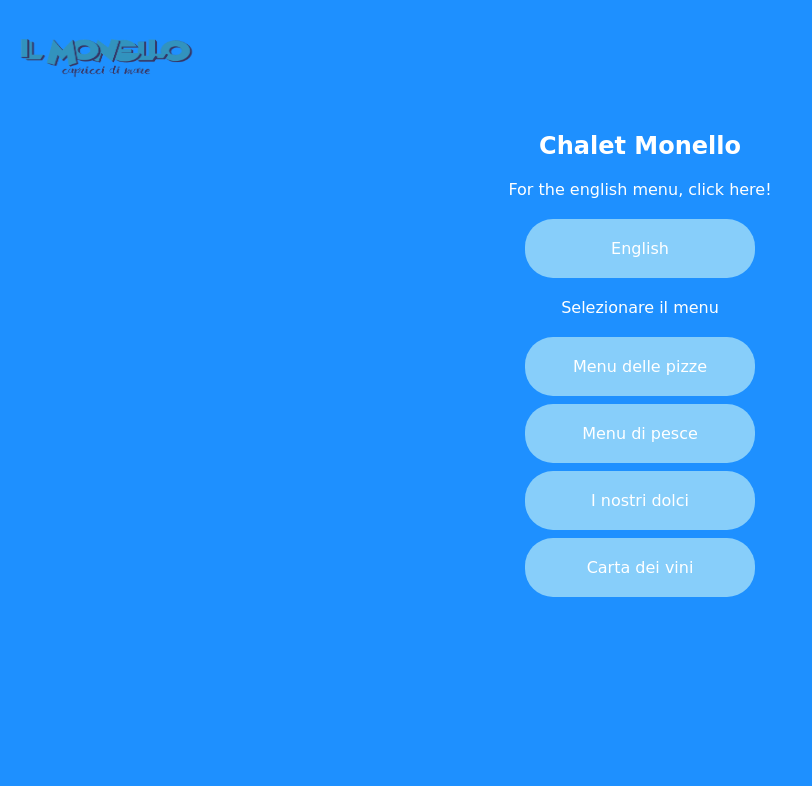
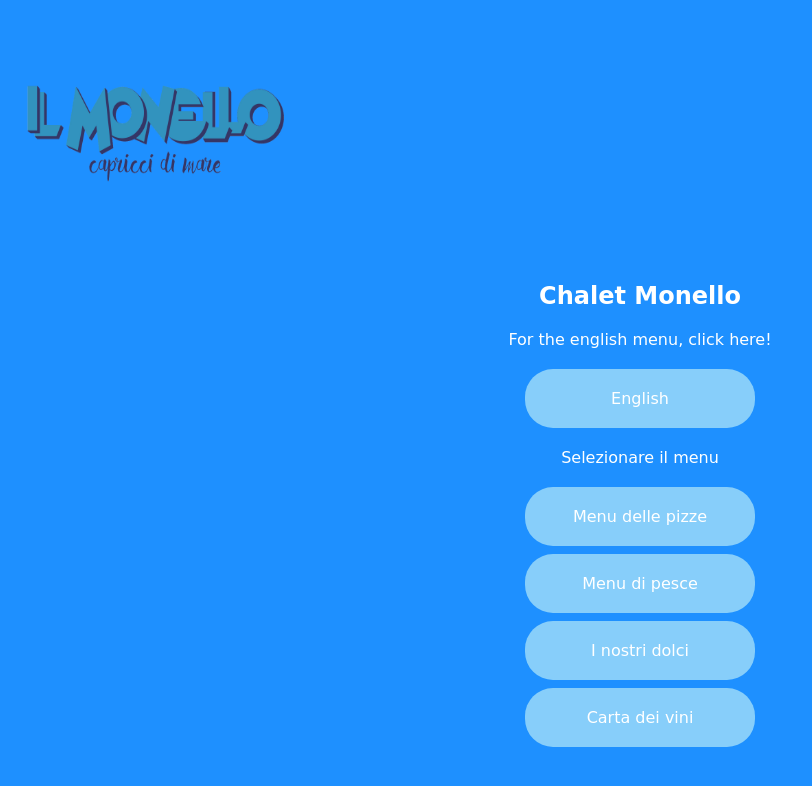
Before and after one commit to Uderr/Uderr.github.io, a plain HTML site: page index.html in a window 1280 px wide. Shown: the whole page, without its empty margins (0-812 px from the left). Drawn offline with Linux system fonts and the light colour scheme.

Commit message:
Update index.html

```diff
--- a/index.html
+++ b/index.html
@@ -24,7 +24,7 @@
 </head>
 <body text="#ffffff" style="background-color:	#1E90FF;">
 
-<img src="MonelloLogo.png" class="img-responsive center" alt=""  width="200" height="100"> </div>
+<img src="MonelloLogo.png" class="img-responsive center" alt=""  width="300" height="250"> </div>
 <h2 style="font-family:cursive"><center>Chalet Monello</center></h2>
 <p><center style="font-family:cursive">For the english menu, click here!</center></p>
 <center><button class="button button1" style="font-family:cursive">English</button></center>
```
